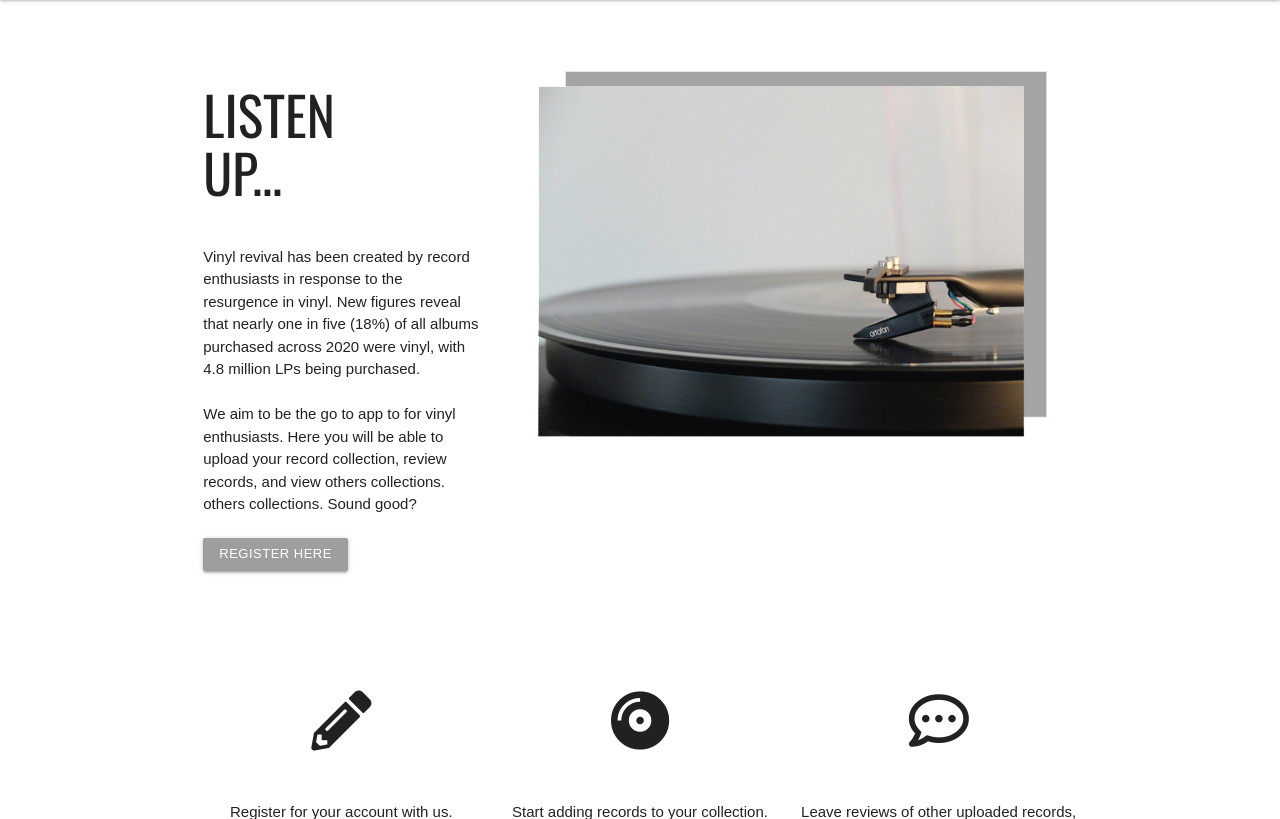
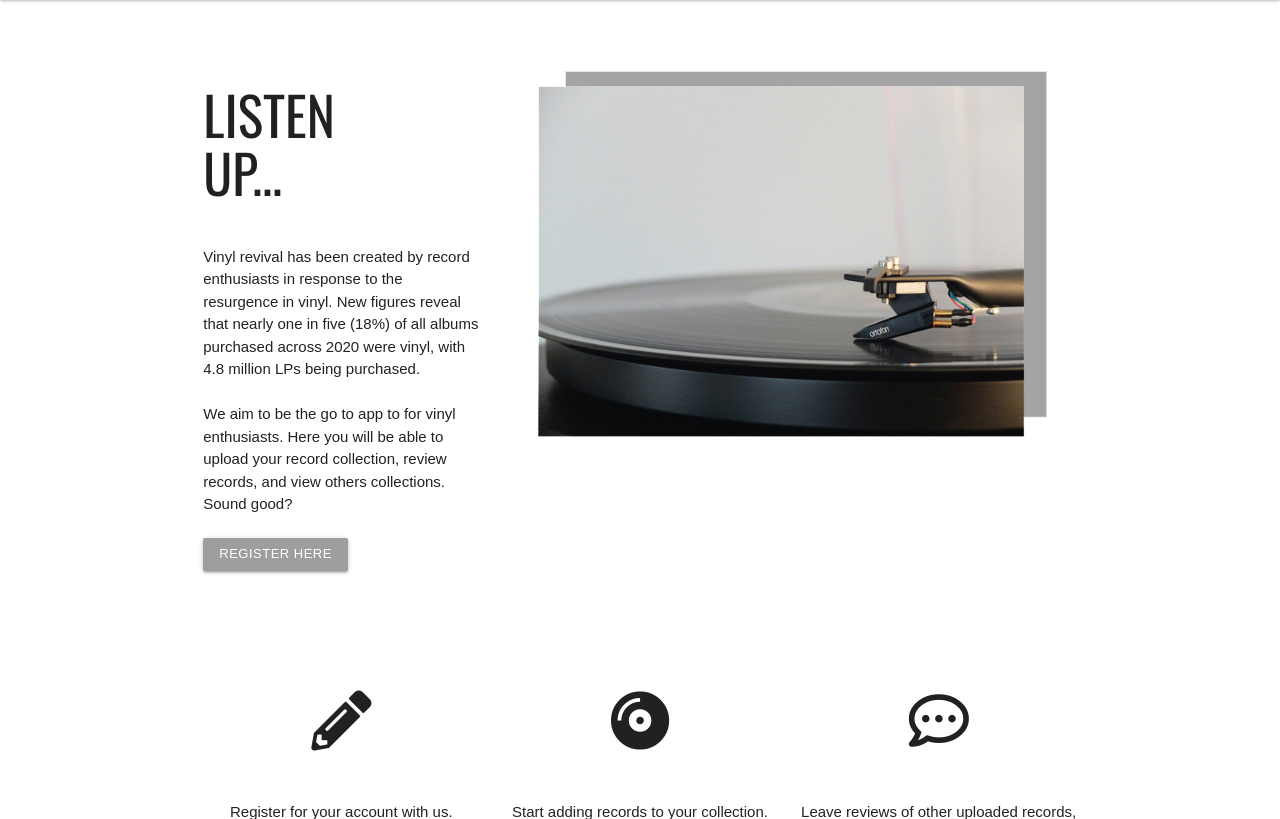
Before and after one commit to Code-Institute-Submissions/rebeccadev-ms3-vinyl-revival-project_AugResub, a Flask app: page / in a window 1280 px wide. Shown: the part 65-884 px from the top of the page. Run offline with Flask 2, Linux system fonts and the light colour scheme; a database or web service that is not in the repository returns one stand-in record (values such as "Sample title"); some libraries are stand-ins or nearby versions; some web fonts are replaced.

Commit message:
Fix html errors and typing error

```diff
--- a/templates/records.html
+++ b/templates/records.html
@@ -15,8 +15,8 @@
                 you will be able to upload your record collection, review records, and view
                 others collections.
             </span>
-                others collections. Sound good? <br> <br>
-            </span> <a href="{{ url_for('register') }}" class="waves-effect waves-light btn-small grey">Register Here</a>
+                Sound good? <br> <br>
+                <a href="{{ url_for('register') }}" class="waves-effect waves-light btn-small grey">Register Here</a>
     </div>
 
 </div>
@@ -72,13 +72,14 @@
                 </div>
             </form>
         </div>
+    </div>
     {% for record in record %}
     <div class="row">
 
         <div class="col s12 m6 l4">
             <div class="card large">
                 <div class="card-image waves-effect waves-block waves-light">
-                    <img class="activator" src="{{ record.album_art }}">
+                    <img class="activator" alt="Album artwork" src="{{ record.album_art }}">
                 </div>
                     <div class="card-content">
                     <span class="card-title activator grey-text text-darken-4">{{ record.record_name }} <br>
@@ -92,7 +93,7 @@
                     </div>
                         <div class="card-action">
                             <span class="created-by right">
-                            <em>Added by: {{ record.created_by }} </em></p>
+                            <em>Added by: {{ record.created_by }} </em>
                             </span>
                         {% if session.user|lower == record.created_by|lower %}
                         <a href="{{ url_for('edit_record', record_id=record._id) }}" class="waves-effect waves-light btn grey darken-2">Edit</a>
@@ -120,13 +121,12 @@
                                 <li>{{ tracklisting}}</li>
                                 {% endfor %}
                             </ol>
-                        </p>
                         <p> Length: {{ record.length }}</p>
                         <p> Release date: {{ record.release_date }}</p>
                     </div>
             </div>
         </div>
-
+    </div>
     {% endfor %}
 
 {% endblock %}
```
Lines whose indentation alone changed are shown as unchanged.
